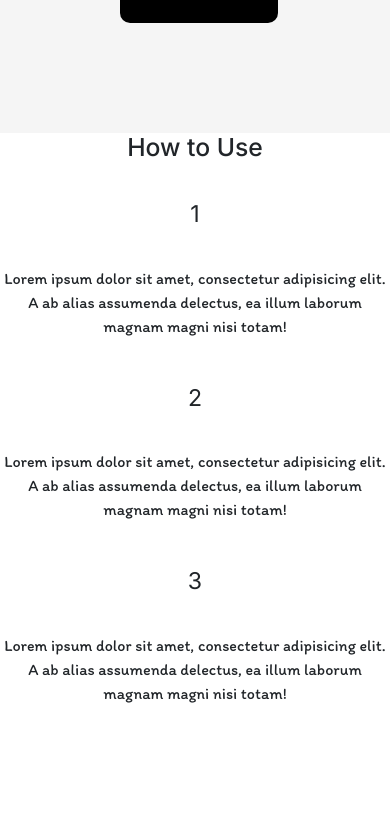
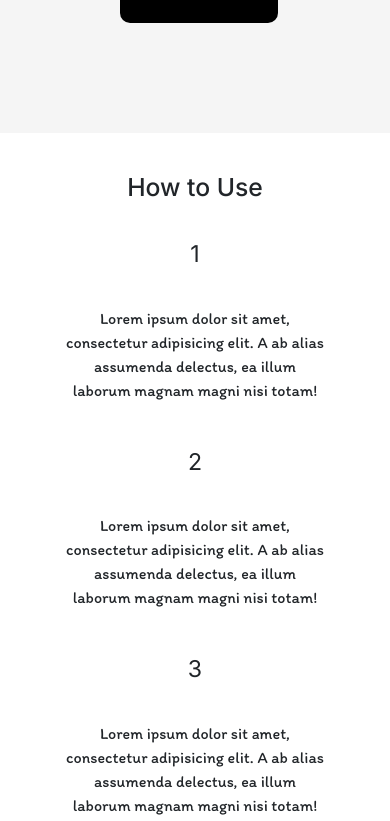
Before and after one commit to BobolaObi/Jeraf, an Angular app: page / in a window 390 px wide. Shown: the part 2802-3623 px from the top of the page. Built offline with nearby package versions, Linux system fonts and the light colour scheme.

Commit message:
Tutorial Component Layout

```diff
--- a/src/app/Components/home/home-page/tutorial/tutorial.component.css
+++ b/src/app/Components/home/home-page/tutorial/tutorial.component.css
@@ -1,9 +1,11 @@
 /*Body Styles*/
+
 body, div{
   display: flex;
 align-items: center;
 justify-content: space-evenly;
   margin: auto;
+
 }
 section{
   display: flex;
@@ -33,10 +35,13 @@ h3{
   body{
     flex-wrap: wrap;
   }
-
+  h2{
+    margin-top: 40px;
+  }
   section{
     justify-content: center;
     align-items: center;
+
   }
   img{
     max-width: 300px;
@@ -50,6 +55,7 @@ h3{
   section, div{
     flex-direction: column;
     text-align: center;
+    padding: 0 32px;
   }
   img{
     max-width: 290px;
--- a/src/styles.css
+++ b/src/styles.css
@@ -6,10 +6,9 @@ body, span, section{
   animation: fadeIn 0.9s;
 }
 
-
 h1, h2, h3, h4 , h5, h6{
   font-family: 'Inter', sans-serif;
-font-weight: bolder;
+  font-weight: bolder;
 }
 
 h2{
```
